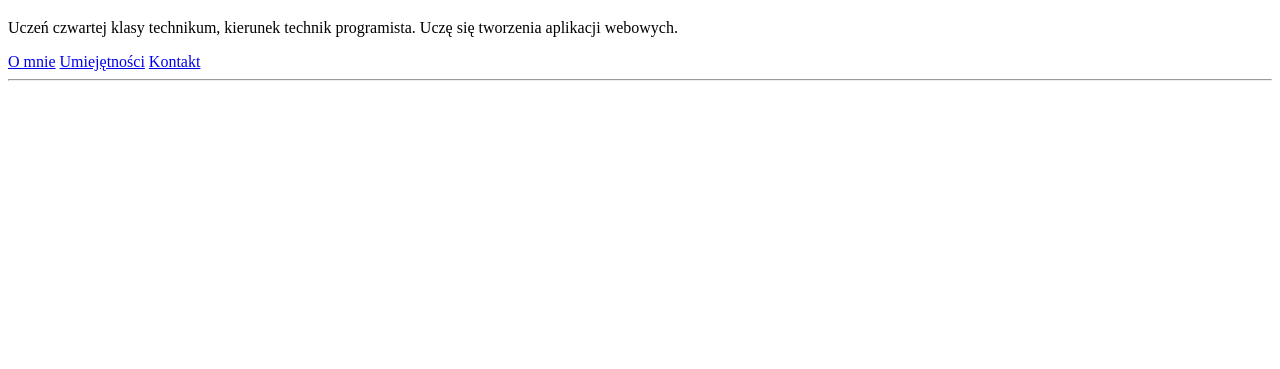
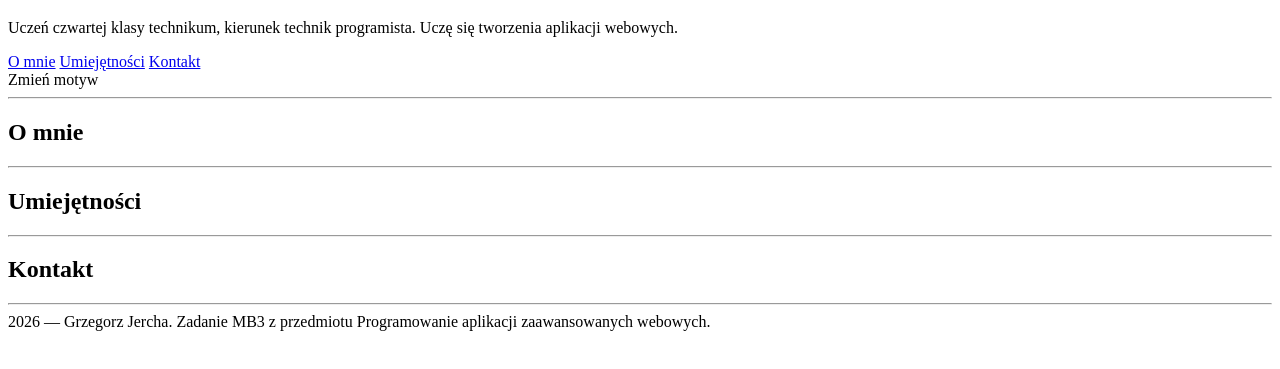
Before and after one commit to jeryszka/web-dev, a plain HTML site: page zadanieCSSHTMLJS/index.html in a window 1280 px wide. Shown: the part 61-430 px from the top of the page. Drawn offline with Linux system fonts and the light colour scheme.

Commit message:
Dodana została struktura strony (header, main, footer)

```diff
--- a/zadanieCSSHTMLJS/index.html
+++ b/zadanieCSSHTMLJS/index.html
@@ -17,7 +17,31 @@
                 <a href="#contact">Kontakt</a>
             </nav>
         </div>
+        <div id="changeColor">
+            <div class="changeColorButton">
+                Zmień motyw
+            </div>
+        </div>
     </header>
     <hr>
+    <main>
+        <section id="#aboutMe">
+            <h2>O mnie</h2>
+            <hr>
+        </section>
+        <section id="#skills">
+            <h2>Umiejętności</h2>
+            <hr>
+        </section>
+        <section id="contact">
+            <h2>Kontakt</h2>
+            <hr>
+        </section>
+    </main>
+    <footer>
+        <div class="footerText">
+            2026 — Grzegorz Jercha. Zadanie MB3 z przedmiotu Programowanie aplikacji zaawansowanych webowych.
+        </div>
+    </footer>
 </body>
 </html>
```
